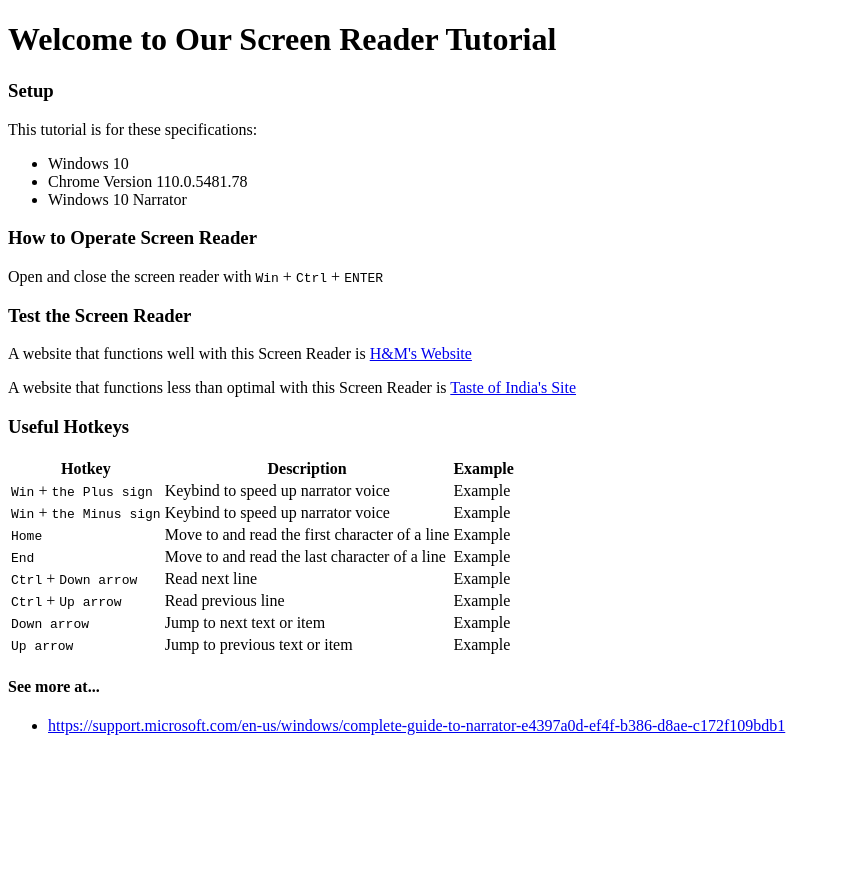
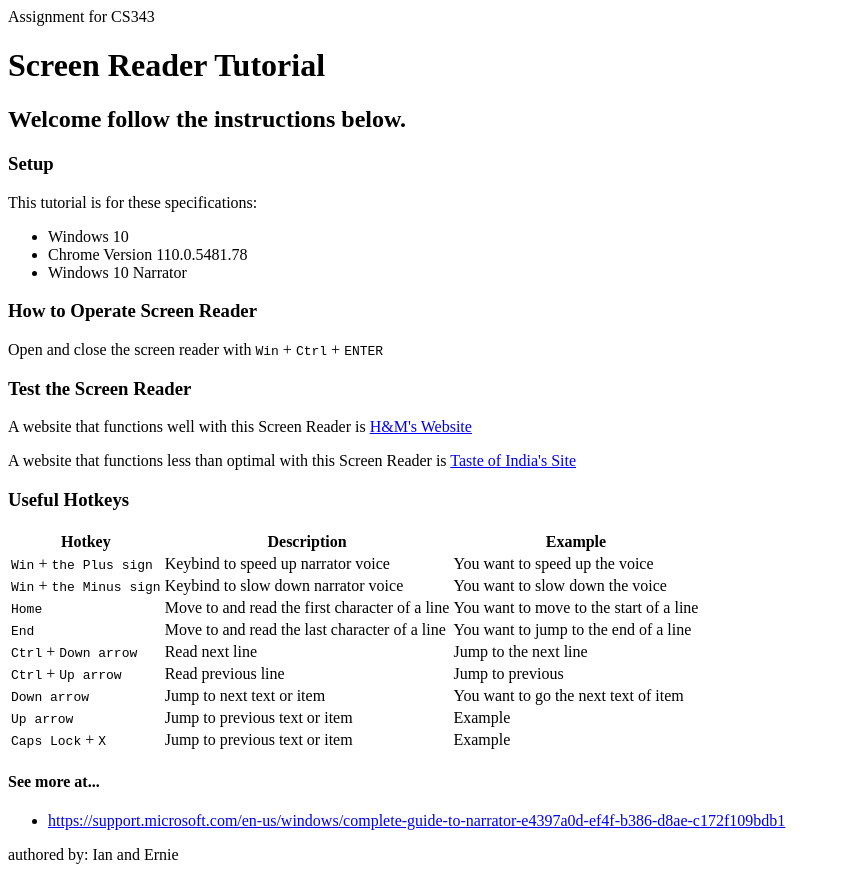
Before and after one commit to Lipsih/Screen-Reader-Tutorial, a plain HTML site: page index.html in a window 1280 px wide. Shown: the whole page, without its empty margins (0-841 px from the left). Before the commit the page ends 800 px from the top, so only its background shows below. Drawn offline with Linux system fonts and the light colour scheme.

Commit message:
Update index.html

```diff
--- a/index.html
+++ b/index.html
@@ -5,7 +5,9 @@
     <title>Screen Reader Tutorial</title>
 </head>
 <body>
-    <h1>Welcome to Our Screen Reader Tutorial</h1>
+    <header>Assignment for CS343</header>
+    <h1>Screen Reader Tutorial</h1>
+    <h2>Welcome follow the instructions below.</h2>
     <h3>Setup</h3>
     <p>This tutorial is for these specifications:</p>
     <ul>
@@ -31,40 +33,45 @@
             <tr>
                 <td><kbd>Win</kbd> + <kbd>the Plus sign</kbd></td>
                 <td>Keybind to speed up narrator voice</td>
-                <td>Example</td>
+                <td>You want to speed up the voice</td>
             </tr>
             <tr>
                 <td><kbd>Win</kbd> + <kbd>the Minus sign</kbd></td>
-                <td>Keybind to speed up narrator voice</td>
-                <td>Example</td>
+                <td>Keybind to slow down narrator voice</td>
+                <td>You want to slow down the voice</td>
             </tr>
             <tr>
                 <td><kbd>Home</kbd></td>
                 <td>Move to and read the first character of a line</td>
-                <td>Example</td>
+                <td>You want to move to the start of a line</td>
             </tr>
             <tr>
                 <td><kbd>End</kbd></td>
                 <td>Move to and read the last character of a line</td>
-                <td>Example</td>
+                <td>You want to jump to the end of a line</td>
             </tr>
             <tr>
                 <td><kbd>Ctrl</kbd> + <kbd>Down arrow</kbd></td>
                 <td>Read next line</td>
-                <td>Example</td>
+                <td>Jump to the next line</td>
             </tr>
             <tr>
                 <td><kbd>Ctrl</kbd> + <kbd>Up arrow</kbd></td>
                 <td>Read previous line</td>
-                <td>Example</td>
+                <td>Jump to previous</td>
             </tr>
             <tr>
                 <td><kbd>Down arrow</kbd></td>
                 <td>Jump to next text or item</td>
+                <td>You want to go the next text of item</td>
+            </tr>
+            <tr>
+                <td><kbd>Up arrow</kbd></td>
+                <td>Jump to previous text or item</td>
                 <td>Example</td>
             </tr>
             <tr>
-                <td><kbd>Up arrow</kbd></td>
+                <td><kbd>Caps Lock</kbd> + <kbd>X</kbd></td>
                 <td>Jump to previous text or item</td>
                 <td>Example</td>
             </tr>
@@ -76,4 +83,5 @@
     <li><a href="https://support.microsoft.com/en-us/windows/complete-guide-to-narrator-e4397a0d-ef4f-b386-d8ae-c172f109bdb1">https://support.microsoft.com/en-us/windows/complete-guide-to-narrator-e4397a0d-ef4f-b386-d8ae-c172f109bdb1</a></li>
 </ul>
 </body>
+<footer>authored by: Ian and Ernie</footer>
 </html>
```
